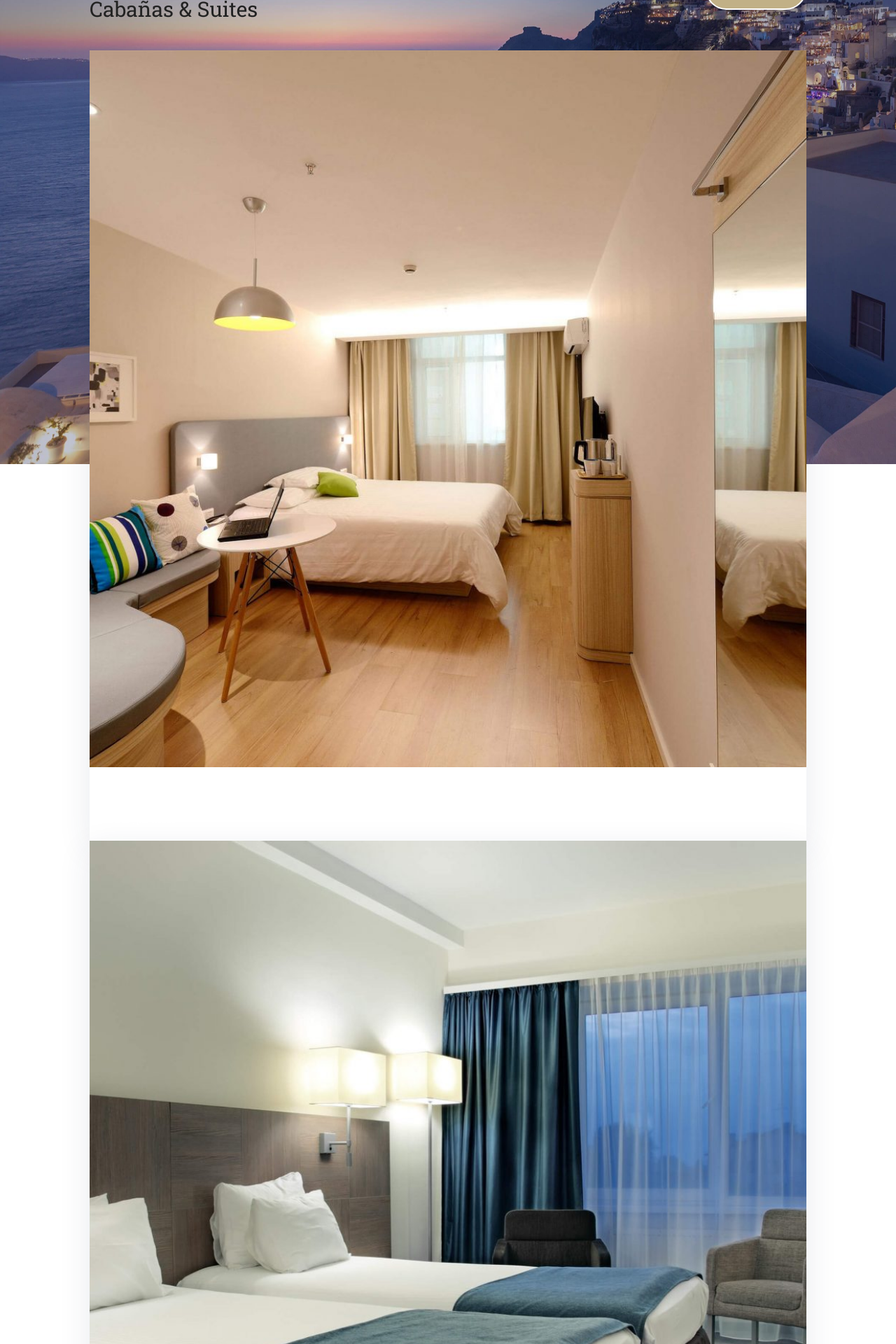
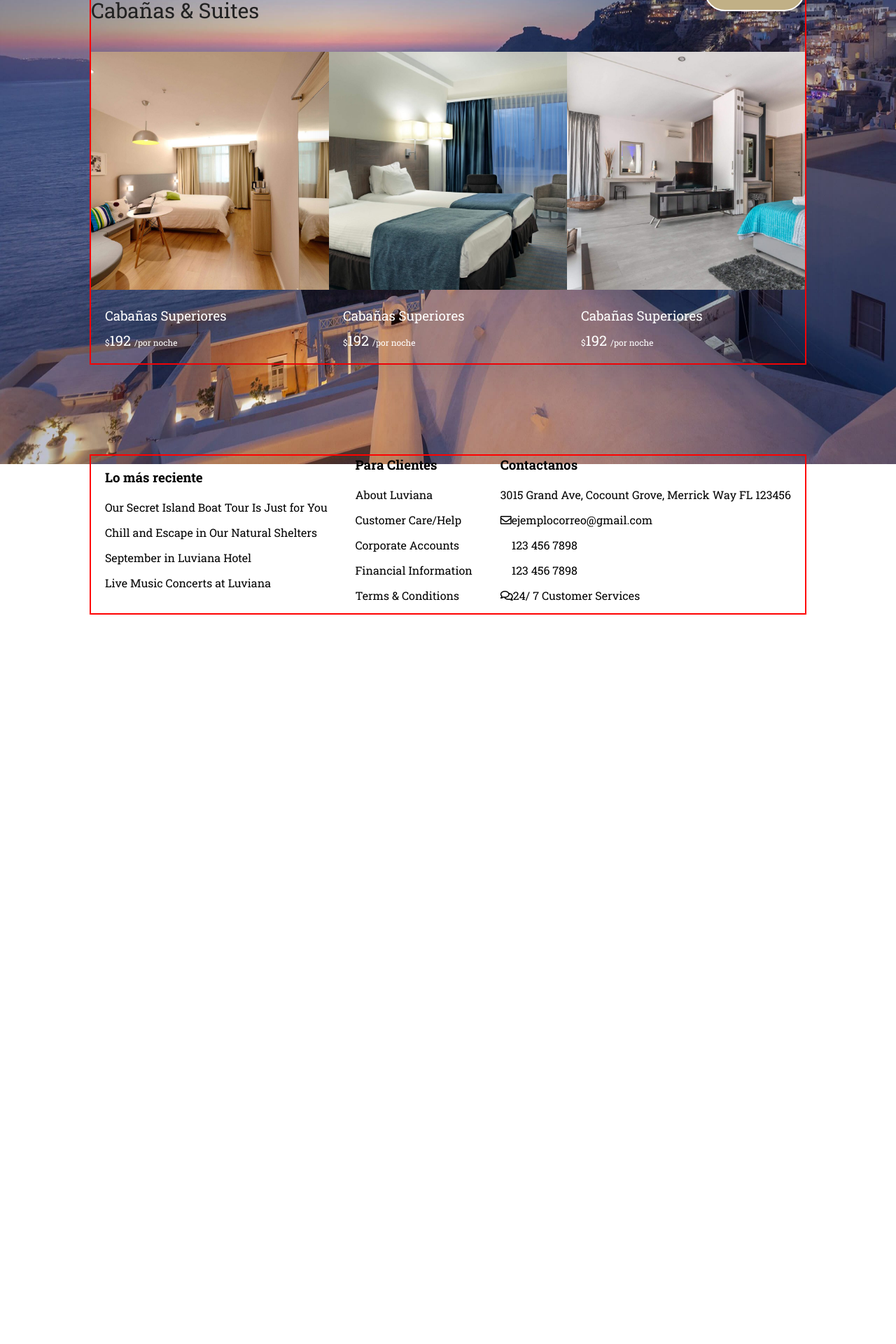
Before and after one commit to AlejandroFlorez1/GreenInn, a Django app: a page that uses reservas/templates/Core/baseHome.html in a window 1280 px wide. Shown: the part 137-2057 px from the top of the page at 70% size. After the commit the page ends 1015 px from the top, so only its background shows below. Run offline with Django 5.2, Linux system fonts and the light colour scheme; some libraries are stand-ins or nearby versions.

Commit message:
17/04 16:58, se arregla el css

```diff
--- a/reservas/static/css/styleindex.css
+++ b/reservas/static/css/styleindex.css
@@ -21,6 +21,8 @@ a {
 }
 
 .contenedor {
+  display: block;
+  border: 2px solid red;
   max-width: 80%;
   margin: auto;
 }
@@ -28,7 +30,6 @@ a {
 .head_contenedor {
   max-width: 80%;
   margin: auto;
-  border: red 2px;
 }
 
 /*--------------header--------*/
@@ -326,11 +327,12 @@ button {
 .flex1{
   display: flex;
   justify-content: space-between;
-  margin-top: -10vh;
+  margin-top: 0vh;
   color: white;
 }
 
 .cabaña .grid{
+  display: flex;
   grid-template-columns: repeat(3, 1fr);
 }
 
@@ -409,7 +411,8 @@ h3{
 }
 
 .restaurante .contenedor{
-  border: 2px solid red;
+  max-width: 80%;
+  display: flex;
   background-color: white;
   margin-top: -17vh;
 }
@@ -510,16 +513,26 @@ h3{
 footer h3{
   margin-bottom: 20px;
 }
-
+footer .contenedor {
+  display: flex;
+}
+footer .box{
+  margin: auto;
+}
 footer li{
   margin-bottom: 15px;
   transition: 0.5s;
+}
+footer h3{
+  color: black;
 }
 
 footer li:hover {
   color: #C1B086;
   cursor: pointer;
 }
+
+
 /*--------------piedePagina--------*/
 
 @media only screen and (max-width:768px){
--- a/reservas/templates/Core/baseHome.html
+++ b/reservas/templates/Core/baseHome.html
@@ -87,18 +87,6 @@
     {%block body%}{%endblock%}
     <footer>
         <div class="contenedor grid top">
-            <div class="box">
-                <img src="https://img.icons8.com/external-flatart-icons-flat-flatarticons/48/000000/external-hotel-hotel-services-and-city-elements-flatart-icons-flat-flatarticons-1.png" />
-                <p>Excepteur sint occaecat cupidatat non proident, sunt in culpa qui officia deserunt mollit anim id est laborum.</p>
-
-                <p>Metodos de pago aceptados</p>
-                <div class="pago grid">
-                    <img src="https://img.icons8.com/color/48/000000/visa.png" />
-                    <img src="https://img.icons8.com/color/48/000000/mastercard.png" />
-                    <img src="https://img.icons8.com/color-glass/48/000000/paypal.png" />
-                    <img src="https://img.icons8.com/fluency/48/000000/amex.png" />
-                </div>
-            </div>
 
             <div class="box">
                 <h3>Lo más reciente</h3>
```
